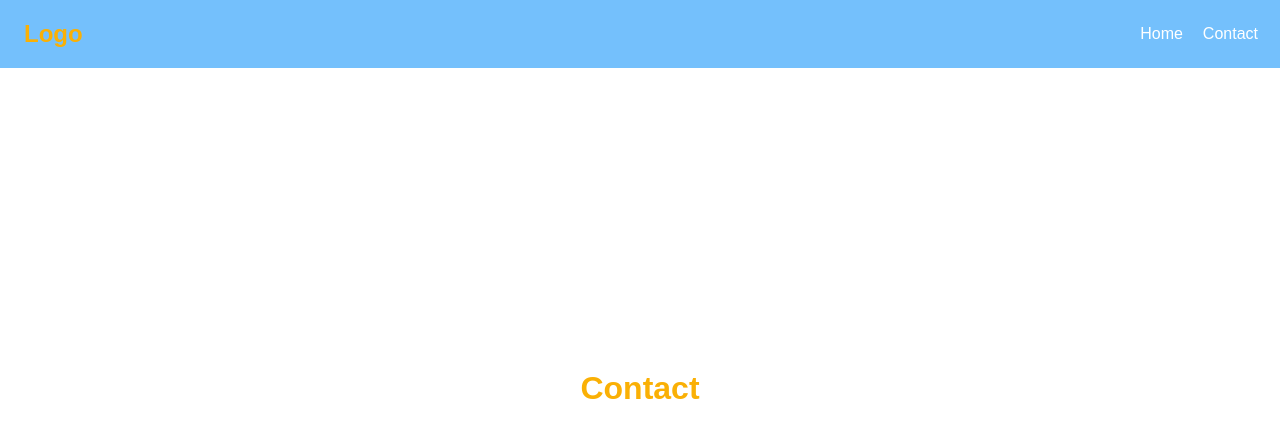
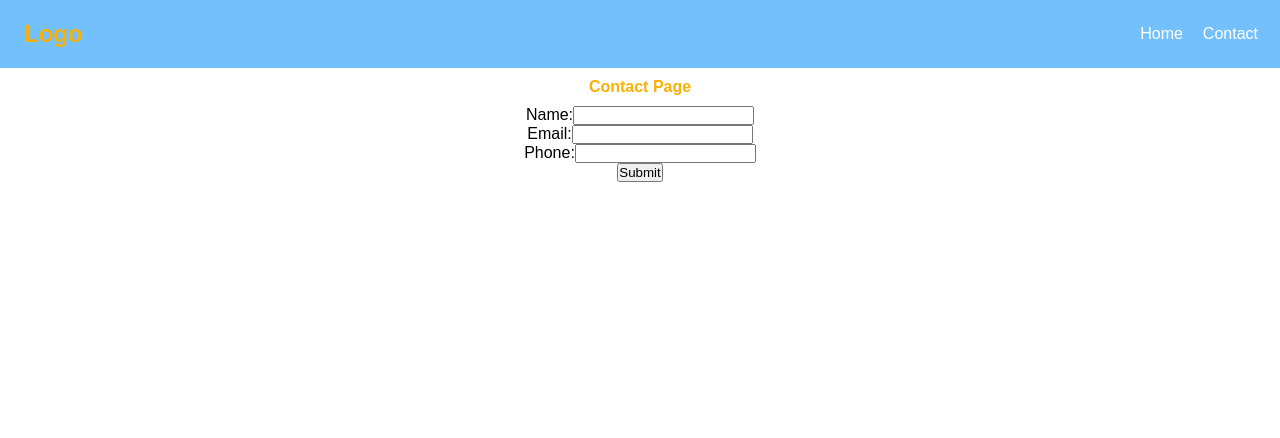
Before and after one commit to christiangubana/react-api, a React (Create React App) app: page /contact in a window 1280 px wide. Shown: the top 438 px of the page. Built offline with nearby package versions, Linux system fonts and the light colour scheme.

Commit message:
sending post request to endpoint

```diff
--- a/src/App.css
+++ b/src/App.css
@@ -21,3 +21,7 @@ body {
 ::-webkit-scrollbar {
   display: none;
 }
+
+.errMessage {
+  color: red;
+}
--- a/src/pages/Contact.jsx
+++ b/src/pages/Contact.jsx
@@ -1,21 +1,117 @@
+import React, { useState } from "react";
 import styled from "styled-components";
 
 const Wrapper = styled.div`
-  display: flex;
-  justify-content: center;
-  align-items: center;
-  min-height: 80vh;
-  h1 {
+  h4 {
     color: #fab005;
+    padding: 10px
   }
 `;
 
-const Contact = () => {
+function ContactForm() {
+  // State for form input
+  const [formData, setFormData] = useState({
+    name: "",
+    email: "",
+    phone: "",
+  });
+
+  // State for form validation
+  const [validationErrors, setValidationErrors] = useState({});
+
+  // Handle form input
+  const handleChange = (event) => {
+    setFormData({
+      ...formData,
+      [event.target.name]: event.target.value,
+    });
+  };
+
+  // Handle form submission
+  const handleSubmit = async (event) => {
+    event.preventDefault();
+
+    // Validate form input
+    let errors = {};
+    if (!formData.name.match(/^[a-zA-Z ]*$/)) {
+      errors.name = "Name can only contain letters";
+    }
+    if (!formData.email.match(/^\S+@\S+\.\S+$/)) {
+      errors.email = "Invalid email address";
+    }
+    if (!formData.phone.match(/^\+?27\d{9}$/)) {
+      errors.phone = "Invalid South African phone number";
+    }
+    setValidationErrors(errors);
+    if (Object.keys(errors).length > 0) {
+      return;
+    }
+
+    // Send data to API
+    try {
+      const response = await fetch(
+        "http://dev3.elemental.co.za/elemental-cms/front_end/contact_form_test",
+        {
+          method: "POST",
+          body: JSON.stringify(formData),
+          headers: { "Content-Type": "application/json" },
+        }
+      );
+      if (response.ok) {
+        // Show success message
+        alert("Success!");
+      } else {
+        throw new Error("Failed to submit form");
+      }
+    } catch (error) {
+      console.error(error);
+    }
+  };
+
   return (
-    <Wrapper>
-      <h1>Contact</h1>
-    </Wrapper>
+    <>
+      <Wrapper>
+        <h4>Contact Page</h4>
+      </Wrapper>
+      <div>
+      <form onSubmit={handleSubmit}>
+        <label>
+          Name:
+          <input
+            type="text"
+            name="name"
+            value={formData.name}
+            onChange={handleChange}
+          />
+          {validationErrors.name && <p>{validationErrors.name}</p>}
+        </label>
+        <br />
+        <label>
+          Email:
+          <input
+            type="email"
+            name="email"
+            value={formData.email}
+            onChange={handleChange}
+          />
+          {validationErrors.email && <p>{validationErrors.email}</p>}
+        </label>
+        <br/>
+        <label>
+          Phone:
+          <input
+            type="number"
+            name="phone"
+            value={formData.phone}
+            onChange={handleChange}
+          />
+          {validationErrors.phone && <p>{validationErrors.phone}</p>}
+        </label><br/>
+        <button type="submit">Submit</button>
+      </form>
+      </div>
+    </>
   );
-};
+}
 
-export default Contact;
+export default ContactForm;
--- a/src/pages/Home.jsx
+++ b/src/pages/Home.jsx
@@ -11,7 +11,7 @@ const Wrapper = styled.div`
 `;
 const Home = () => {
   const [loading, setIsLoading] = useState(false);
-  const [hasError, setHasError] = useState(false);
+  const [hasError, setHasError] = useState(Error());
   const [items, setItems] = useState([]);
 
   useEffect(() => {
@@ -21,17 +21,17 @@ const Home = () => {
       .then((response) => {
         const result = response.data.results;
         const sortedData = [...result].sort((a, b) => {
-        return a.cat > b.cat ? 1 : -1;
-        //  if(a.cat.toLowerCase() < b.cat.toLowerCase()) return -1;
-        //  if(a.cat.toLowerCase() > b.cat.toLowerCase()) return 1;
-        //  return 0;
+          return a.cat > b.cat ? 1 : -1;
+          //  if(a.cat.toLowerCase() < b.cat.toLowerCase()) return -1;
+          //  if(a.cat.toLowerCase() > b.cat.toLowerCase()) return 1;
+          //  return 0;
         });
         setItems(sortedData);
         setIsLoading(false);
       })
       .catch((err) => {
         setHasError(err);
-        console.error(err);
+        console.error(Error(err.message ?? err));
       });
   }, []);
 
@@ -45,7 +45,17 @@ const Home = () => {
           <p>Loading...</p>
         ) : (
           items?.map((item, index) => {
-            console.log(typeof item);
+            return (
+              <div key={index}>
+                <p>{item.cat}</p>
+              </div>
+            );
+          })
+        )}
+        {hasError ? (
+          <p className="errMessage">{hasError.message}</p>
+        ) : (
+          items?.map((item, index) => {
             return (
               <div key={index}>
                 <p>{item.cat}</p>
```
